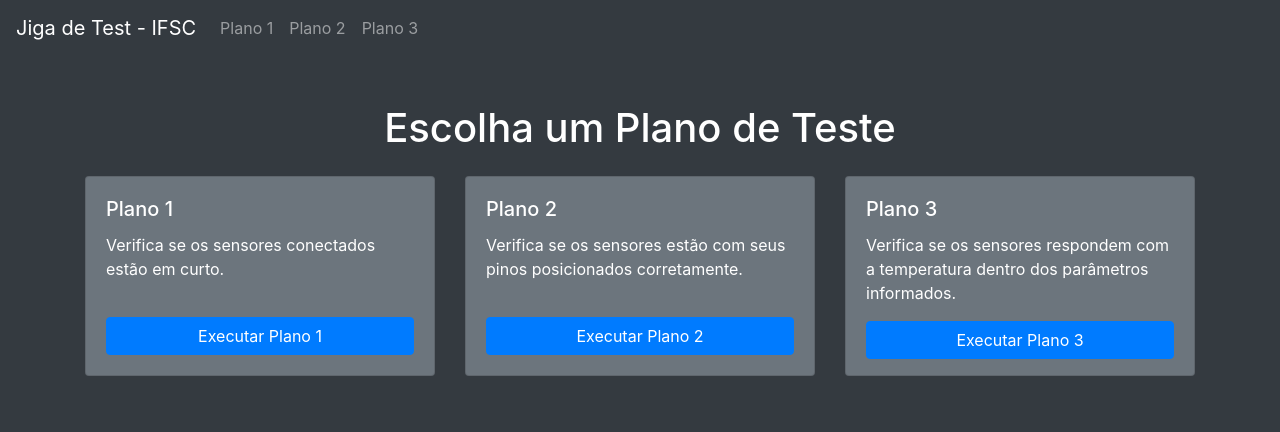
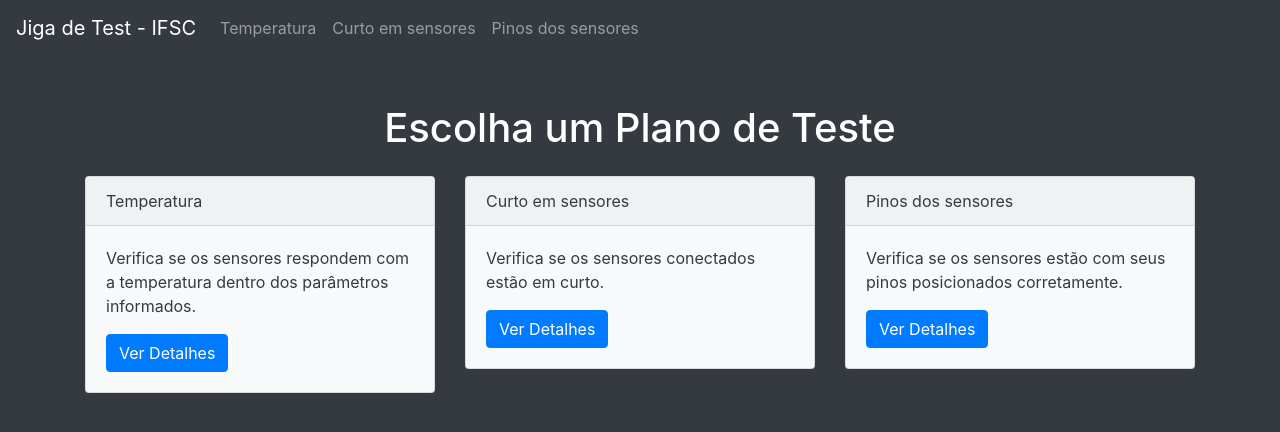
Before and after one commit to ifsc-sj-2024-1-pji29008/software, a Flask app: page / in a window 1280 px wide. Shown: the top 432 px of the page. Run offline with Flask 3, Linux system fonts and the light colour scheme; some libraries are stand-ins or nearby versions.

Commit message:
Agregado as informações dos planos no arquivo jiga_data.py e adicionado pagina de passo a passo antes de iniciar a execução dos testes.

```diff
--- /dev/null
+++ b/app/jiga_data.py
@@ -0,0 +1,16 @@
+
+
+planos_info = {
+    "temperatura": {
+        "nome": "Temperatura",
+        "descricao": "Verifica se os sensores respondem com a temperatura dentro dos parâmetros informados.",
+    },
+    "curto": {
+        "nome": "Curto em sensores",
+        "descricao": "Verifica se os sensores conectados estão em curto.",
+    },
+    "pinos": {
+        "nome": "Pinos dos sensores",
+        "descricao": "Verifica se os sensores estão com seus pinos posicionados corretamente.",
+    },
+}
--- a/app/planos.py
+++ b/app/planos.py
@@ -1,43 +1,39 @@
-from flask import current_app
-
-from audioop import add
 from .lib.jpmsb import sensor
 from .database import db
 from .models import Sensor, StatusPlano
 
-import enum
-from time import sleep
 from loguru import logger
 
 # Plano de testes de temperatura
 def test_temp(app_context):
     app_context.push()
-    ow_sensor = sensor('app/temp/sys/bus/w1/devices')
-    sensors = {}
+    ow_sensor = sensor("app/temp/sys/bus/w1/devices")
 
     # Verifica cada sensor registrado
     sensors_addresses = ow_sensor.list_sensors()
     for index, sensor_address in enumerate(sensors_addresses):
-            logger.debug(sensor_address)
-            logger.debug(ow_sensor.get_temperature(index+1))
+        logger.debug(sensor_address)
+        logger.debug(ow_sensor.get_temperature(index + 1))
 
-            temperature = ow_sensor.get_temperature(index+1)
-            address = sensor_address
+        temperature = ow_sensor.get_temperature(index + 1)
+        address = sensor_address
 
-            # Veredito
-            if temperature > 40:
-                verdict = "fail"
-            else:
-                verdict = "pass"
+        # Veredito
+        if temperature > 40:
+            verdict = "fail"
+        else:
+            verdict = "pass"
 
-            # Salvar o resultado no banco de dados
-            sensor_data = Sensor(serialNumber=address, temperature=temperature, verdict=verdict)
-            db.session.add(sensor_data)
+        # Salvar o resultado no banco de dados
+        sensor_data = Sensor(
+            serialNumber=address, temperature=temperature, verdict=verdict
+        )
+        db.session.add(sensor_data)
 
-            # Encontra status do plano 3 e altera para complete
-            status = StatusPlano.query.filter_by(plano='plano3').first()
-            status.status = 'complete'
-            db.session.add(status)
+        # Encontra status do plano e altera para complete
+        status = StatusPlano.query.filter_by(plano="temperatura").first()
+        status.status = "complete"
+        db.session.add(status)
 
-            # Salva no banco de dados
-            db.session.commit()
+        # Salva no banco de dados
+        db.session.commit()
--- a/app/routes.py
+++ b/app/routes.py
@@ -1,66 +1,33 @@
-from re import S
-from venv import logger
 from .planos import test_temp
-from .database import db
-from .models import Sensor, StatusPlano
+from .jiga_data import planos_info
 
-from flask import render_template, Blueprint, jsonify, current_app
-from loguru import logger
+from flask import render_template, Blueprint, current_app
 
-import time
-import  threading
+import threading
 
-bp = Blueprint('main', __name__)
+bp = Blueprint("main", __name__)
 
-# Devem ser substituídos por chamadas ao banco de dados
-verdicts = {
-    'plano1': ['pending', 'pending', 'pending', 'pending'],
-    'plano2': ['pending', 'pending', 'pending', 'pending'],
-    'plano3': ['pending', 'pending', 'pending', 'pending']
-}
-
-# Função para simular a execução dos testes
-def simulate_verdicts(plano):
-    time.sleep(10)  # Simula o tempo de execução dos testes (10 segundos)
-    verdicts[plano] = ['pass', 'pass', 'fail', 'pass']  # Define os vereditos de exemplo
 
 # Rota para a página inicial
-@bp.route('/')
+@bp.route("/")
 def index():
-    return render_template('index.html')
+    return render_template("index.html", planos=planos_info)
+
+
+@bp.route("/info/<plano>")
+def plano_info(plano):
+    info = planos_info.get(
+        plano, {"nome": "Plano não reconhecido", "descricao": "Plano não reconhecido."}
+    )
+    return render_template("plano_info.html", plano=plano, info=info)
+
 
 # Rota para a página de resultados
-@bp.route('/plano/<plano>')
+@bp.route("/plano/<plano>")
 def plano_result(plano):
+    info = planos_info.get(
+        plano, {"nome": "Plano não reconhecido", "descricao": "Plano não reconhecido."}
+    )
     # Simulando a execução dos testes em uma thread
-    threading.Thread(target=simulate_verdicts, args=(plano,)).start()
     threading.Thread(target=test_temp, args=(current_app.app_context(),)).start()
-
-    return render_template('plano_result.html', plano=plano)
-
-# Rota com os vereditos dos testes
-@bp.route('/api/vereditos')
-def get_verdicts():
-    # Coleta os vereditos do banco de dados
-    verdicts = Sensor.query.all()
-    to_send = []
-    for i in range(0, 4):
-        logger.info(verdicts[i].verdict)
-        to_send.append(verdicts[i].verdict)
-
-
-
-    return jsonify(to_send)
-
-# Simula a coleta do status
-@bp.route('/api/status/<plano>')
-def get_status(plano):
-    # Coleta o status do plano
-    logger.debug(plano)
-    status = StatusPlano.query.filter_by(plano=plano).first()
-    status = status.status
-    print(status)
-    if status == 'pending':
-        return jsonify({"status": "pending"})
-    elif status == 'complete':
-        return jsonify({"status": "complete"})
+    return render_template("plano_result.html", plano=plano, info=info)
--- a/app/templates/index.html
+++ b/app/templates/index.html
@@ -17,49 +17,28 @@
 		</button>
 		<div class="collapse navbar-collapse" id="navbarNav">
 			<ul class="navbar-nav">
+				{% for key, plano in planos.items() %}
 				<li class="nav-item">
-                    <a class="nav-link" href="#">Plano 1</a>
+					<a class="nav-link" href="{{ url_for('main.plano_info', plano=key) }}">{{ plano.nome }}</a>
 				</li>
-                <li class="nav-item">
-                    <a class="nav-link" href="#">Plano 2</a>
-                </li>
-                <li class="nav-item">
-                    <a class="nav-link" href="#">Plano 3</a>
-                </li>
+				{% endfor %}
 			</ul>
 		</div>
 	</nav>
-
 	<div class="container mt-5">
 		<h1 class="text-center">Escolha um Plano de Teste</h1>
 		<div class="row mt-4">
+			{% for key, plano in planos.items() %}
 			<div class="col-md-4">
-                <div class="card bg-secondary text-white fixed-card-height">
+				<div class="card text-dark bg-light mb-3">
+					<div class="card-header">{{ plano.nome }}</div>
 					<div class="card-body">
-                        <h5 class="card-title">Plano 1</h5>
-                        <p class="card-text">Verifica se os sensores conectados estão em curto.</p>
-                        <a href="{{ url_for('main.plano_result', plano='plano1') }}" class="btn btn-primary">Executar Plano 1</a>
+						<p class="card-text">{{ plano.descricao }}</p>
+						<a href="{{ url_for('main.plano_info', plano=key) }}" class="btn btn-primary">Ver Detalhes</a>
 					</div>
 				</div>
 			</div>
-            <div class="col-md-4">
-                <div class="card bg-secondary text-white fixed-card-height">
-                    <div class="card-body">
-                        <h5 class="card-title">Plano 2</h5>
-                        <p class="card-text">Verifica se os sensores estão com seus pinos posicionados corretamente.</p>
-                        <a href="{{ url_for('main.plano_result', plano='plano2') }}" class="btn btn-primary">Executar Plano 2</a>
-                    </div>
-                </div>
-            </div>
-            <div class="col-md-4">
-                <div class="card bg-secondary text-white fixed-card-height">
-                    <div class="card-body">
-                        <h5 class="card-title">Plano 3</h5>
-                        <p class="card-text">Verifica se os sensores respondem com a temperatura dentro dos parâmetros informados.</p>
-                        <a href="{{ url_for('main.plano_result', plano='plano3') }}" class="btn btn-primary">Executar Plano 3</a>
-                    </div>
-                </div>
-            </div>
+			{% endfor %}
 		</div>
 	</div>
 
--- a/app/templates/plano_result.html
+++ b/app/templates/plano_result.html
@@ -25,7 +25,7 @@
     </nav>
 
     <div class="container mt-5">
-        <h1 class="text-center">Resultado dos Testes - {{ plano }}</h1>
+        <h1 class="text-center">Resultado dos Testes - {{ info.nome }}</h1>
         <div id="loading" class="text-center mt-5">
             <div class="spinner-border text-primary" role="status">
                 <span class="sr-only">Loading...</span>
```
Also changed, not shown: app/database.py (+8 -12 lines), app/templates/plano_info.html (added, +40 -0 lines). Lines whose indentation alone changed are shown as unchanged.
